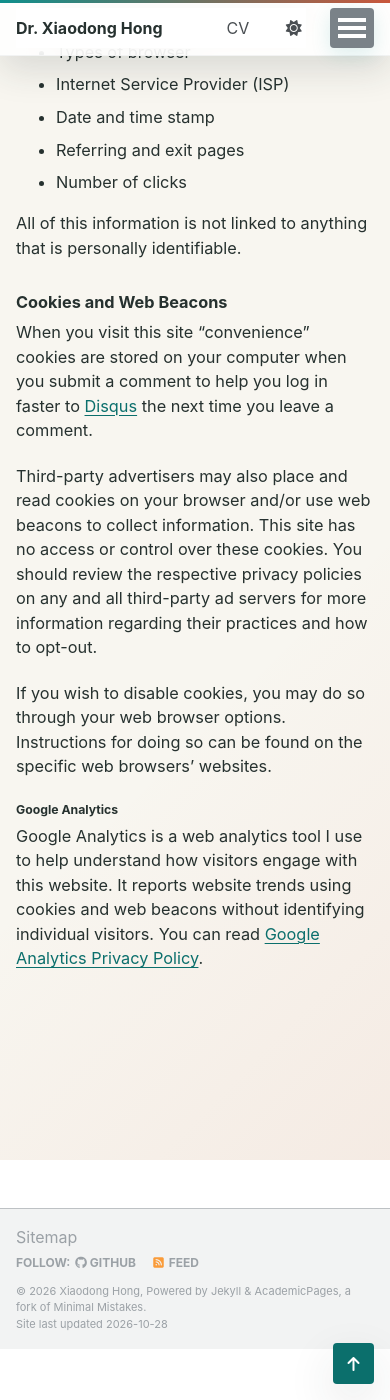
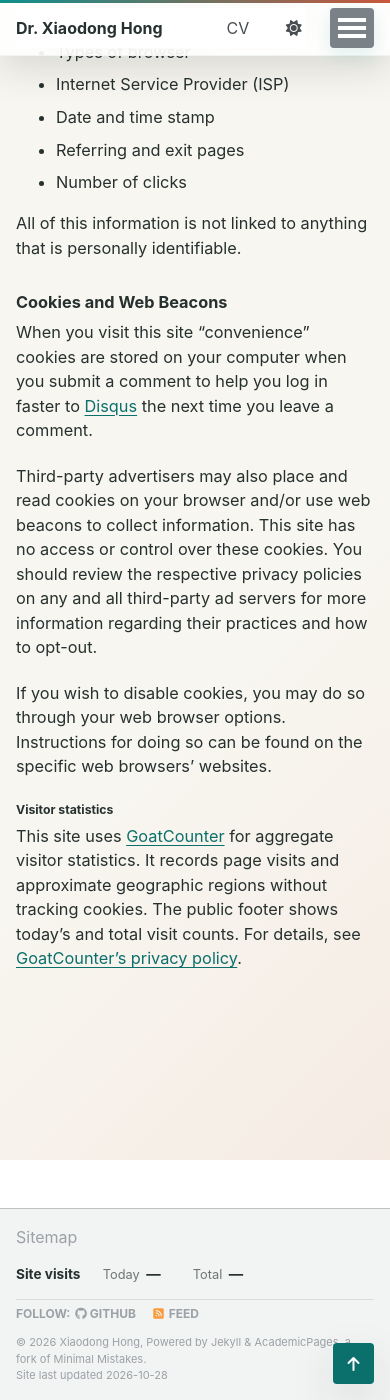
Before and after one commit to NicolasHong/NicolasHong.github.io, a Jekyll site: the page built from _pages/terms.md, in a window 390 px wide and 1400 px high, scrolled down 822 px. Built offline with Jekyll 4.4.1, drawn with Linux system fonts in a browser that asks for light colours; a script that is not in the unit is left out.

Commit message:
Add public visitor counters with GoatCounter

```diff
--- a/_config.yml
+++ b/_config.yml
@@ -153,9 +153,13 @@
 
 # Analytics
 analytics:
-  provider               :  "false" # false (default), "google", "google-universal", "google-analytics-4", "custom"
+  provider               :  "custom" # false (default), "google", "google-universal", "google-analytics-4", "custom"
   google:
     tracking_id          :
+  goatcounter:
+    site_code            :  "nicolashong" # Public site code from GoatCounter, not an API token
+    timezone             :  "Asia/Shanghai"
+    public_dashboard     :  false # Publishes a link to the full analytics dashboard
 
 
 # Reading Files
--- a/_includes/analytics-providers/custom.html
+++ b/_includes/analytics-providers/custom.html
@@ -1,3 +1,4 @@
-<!-- start custom analytics snippet -->
-
-<!-- end custom analytics snippet -->
+{% if site.analytics.goatcounter.site_code and site.analytics.goatcounter.site_code != "" %}
+<script data-goatcounter="https://{{ site.analytics.goatcounter.site_code | escape }}.goatcounter.com/count" async src="https://gc.zgo.at/count.js"></script>
+<script defer src="{{ '/assets/js/visitor-stats.js' | relative_url }}"></script>
+{% endif %}
--- a/_includes/footer.html
+++ b/_includes/footer.html
@@ -1,4 +1,17 @@
 {% include base_path %}
+
+{% if site.analytics.goatcounter.site_code and site.analytics.goatcounter.site_code != "" and page.analytics != false %}
+<div class="page__footer-visits" data-visitor-stats data-site-code="{{ site.analytics.goatcounter.site_code | escape }}" data-time-zone="{{ site.analytics.goatcounter.timezone | default: 'Asia/Shanghai' | escape }}">
+  <span class="page__footer-visits-title">Site visits</span>
+  <dl class="page__footer-visits-metrics">
+    <div><dt>Today</dt><dd data-visitor-today aria-label="Today's visits">&mdash;</dd></div>
+    <div><dt>Total</dt><dd data-visitor-total aria-label="Total visits">&mdash;</dd></div>
+  </dl>
+  {% if site.analytics.goatcounter.public_dashboard %}
+  <a class="page__footer-visits-regions" href="https://{{ site.analytics.goatcounter.site_code | escape }}.goatcounter.com/" target="_blank" rel="noopener noreferrer">Visitor regions <span aria-hidden="true">&nearr;</span></a>
+  {% endif %}
+</div>
+{% endif %}
 
 {% if site.author.github or site.author.bitbucket or site.atom_feed.hide != true %}
 <div class="page__footer-follow">
--- a/_pages/terms.md
+++ b/_pages/terms.md
@@ -34,6 +34,8 @@
 
 If you wish to disable cookies, you may do so through your web browser options. Instructions for doing so can be found on the specific web browsers' websites.
 
-#### Google Analytics
+{% if site.analytics.goatcounter.site_code and site.analytics.goatcounter.site_code != "" %}
+#### Visitor statistics
 
-Google Analytics is a web analytics tool I use to help understand how visitors engage with this website. It reports website trends using cookies and web beacons without identifying individual visitors. You can read [Google Analytics Privacy Policy](http://www.google.com/analytics/learn/privacy.html).
+This site uses [GoatCounter](https://www.goatcounter.com/) for aggregate visitor statistics. It records page visits and approximate geographic regions without tracking cookies. The public footer shows today's and total visit counts. For details, see [GoatCounter's privacy policy](https://www.goatcounter.com/help/privacy).
+{% endif %}
--- a/_sass/layout/_nicolas-polish.scss
+++ b/_sass/layout/_nicolas-polish.scss
@@ -233,6 +233,58 @@
   color: var(--nicolas-muted);
 }
 
+.page__footer-visits {
+  display: flex;
+  flex-wrap: wrap;
+  align-items: center;
+  gap: 0.8rem 1.4rem;
+  padding: 0.9rem 0;
+  border-bottom: 1px solid var(--nicolas-panel-border);
+  color: var(--nicolas-ink);
+}
+
+.page__footer-visits-title {
+  font-size: 0.85rem;
+  font-weight: 700;
+}
+
+.page__footer-visits-metrics {
+  display: flex;
+  flex-wrap: wrap;
+  gap: 0.5rem 1.4rem;
+  margin: 0;
+}
+
+.page__footer-visits-metrics div {
+  display: flex;
+  align-items: baseline;
+  gap: 0.4rem;
+}
+
+.page__footer-visits-metrics dt {
+  color: var(--nicolas-muted);
+  font-size: 0.8rem;
+}
+
+.page__footer-visits-metrics dd {
+  min-width: 2.5ch;
+  margin: 0;
+  font-size: 0.9rem;
+  font-variant-numeric: tabular-nums;
+  font-weight: 700;
+}
+
+.page__footer-visits-regions {
+  margin-left: auto;
+  font-size: 0.8rem;
+}
+
+@media (max-width: 35rem) {
+  .page__footer-visits-regions {
+    margin-left: 0;
+  }
+}
+
 blockquote {
   color: var(--nicolas-muted);
   border-left-color: var(--nicolas-leaf);
--- /dev/null
+++ b/assets/js/visitor-stats.js
@@ -0,0 +1,44 @@
+(function () {
+  "use strict";
+
+  var widget = document.querySelector("[data-visitor-stats]");
+  if (!widget) return;
+
+  var siteCode = widget.getAttribute("data-site-code");
+  if (!/^[a-z0-9-]+$/.test(siteCode || "")) return;
+
+  var timeZone = widget.getAttribute("data-time-zone") || "Asia/Shanghai";
+  var today;
+  try {
+    var parts = new Intl.DateTimeFormat("en-US", {
+      timeZone: timeZone,
+      year: "numeric",
+      month: "2-digit",
+      day: "2-digit"
+    }).formatToParts(new Date());
+    var dateParts = {};
+    parts.forEach(function (part) {
+      dateParts[part.type] = part.value;
+    });
+    today = dateParts.year + "-" + dateParts.month + "-" + dateParts.day;
+  } catch (error) {
+    return;
+  }
+
+  var endpoint = "https://" + siteCode + ".goatcounter.com/counter/TOTAL.json";
+
+  function loadCount(url, selector) {
+    return fetch(url).then(function (response) {
+      if (!response.ok) throw new Error("Counter unavailable");
+      return response.json();
+    }).then(function (data) {
+      if (typeof data.count !== "string") throw new Error("Invalid counter");
+      widget.querySelector(selector).textContent = data.count;
+    }).catch(function () {
+      // Keep the placeholder when public counts are unavailable.
+    });
+  }
+
+  loadCount(endpoint + "?start=" + today + "&end=" + today, "[data-visitor-today]");
+  loadCount(endpoint, "[data-visitor-total]");
+}());
```
Also changed, not shown: README.md (+11 -0 lines).
